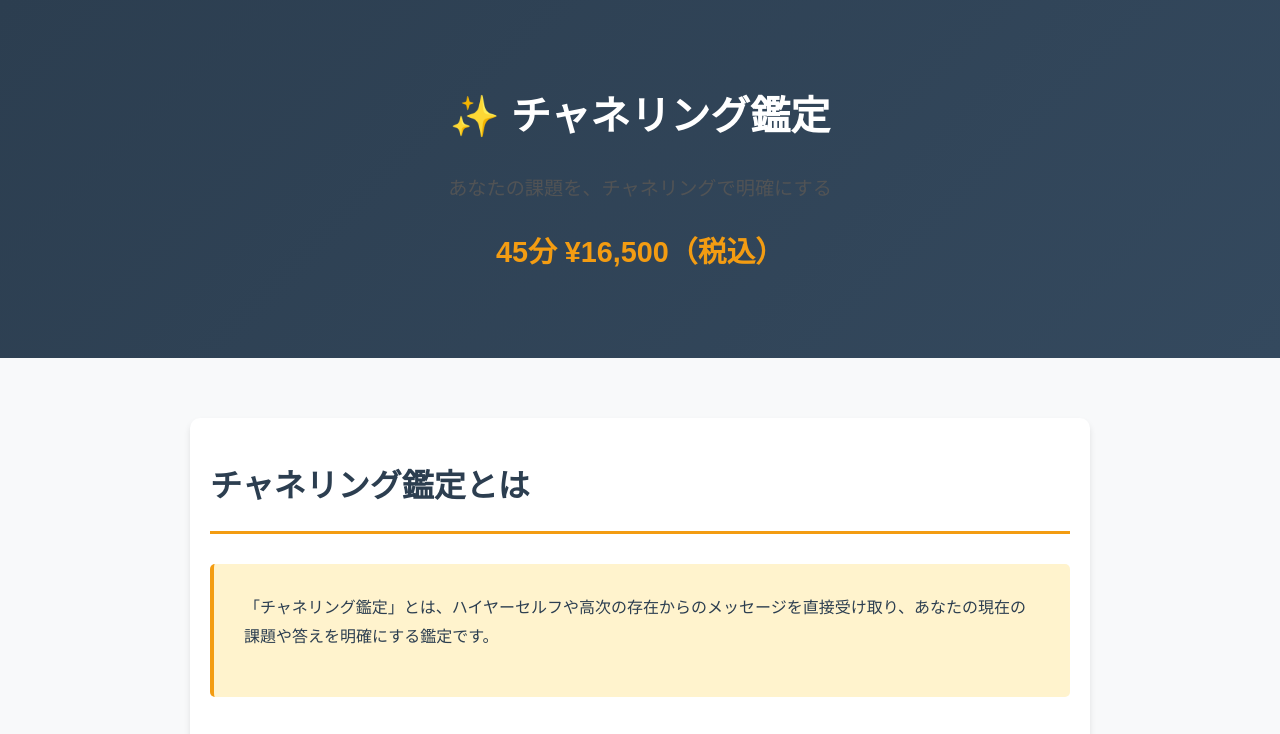
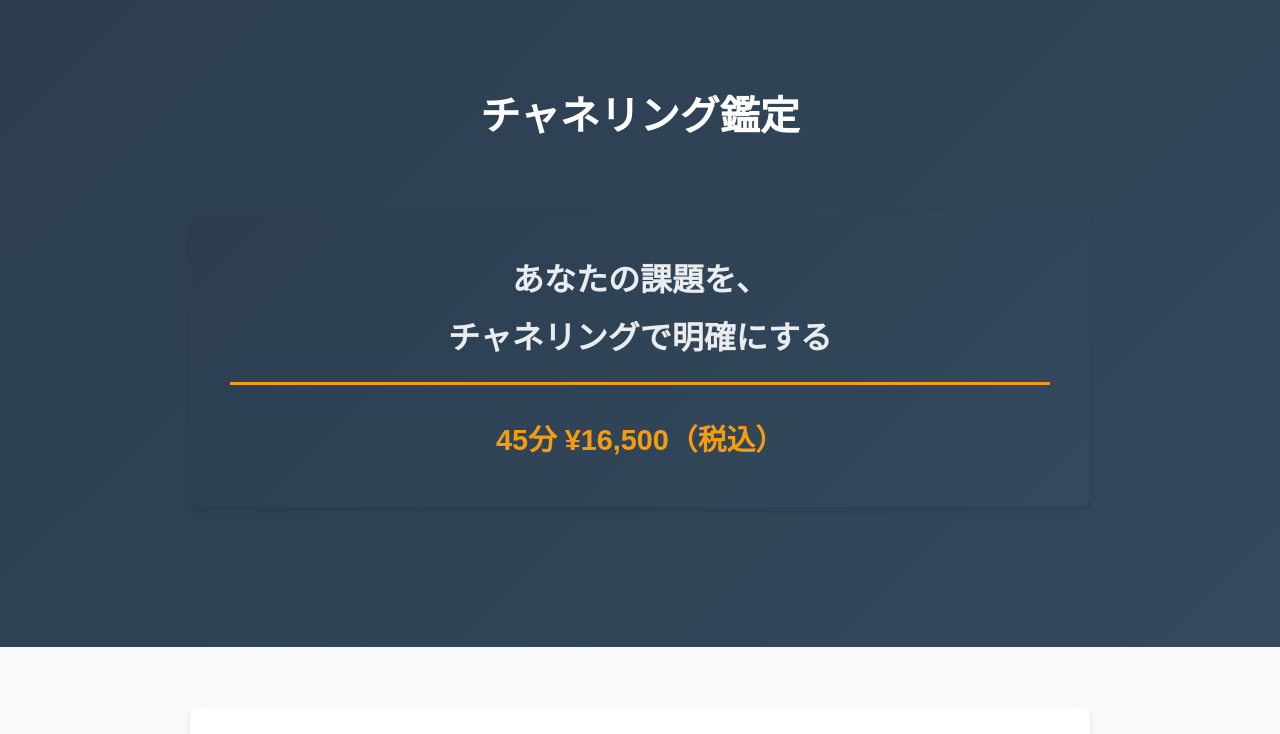
Before and after one commit to kokoroba-create/channeling, a plain HTML site: page index.html in a window 1280 px wide. Shown: the top 734 px of the page. Drawn offline with Linux system fonts and the light colour scheme.

Commit message:
Update index.html

```diff
--- a/index.html
+++ b/index.html
@@ -291,8 +291,9 @@
 <body>
 
 <header>
-  <h1>✨ チャネリング鑑定</h1>
-  <p>あなたの課題を、チャネリングで明確にする</p>
+  <h1>チャネリング鑑定</h1>
+  <section class="cta-section">
+  <h2 style="color: rgba(255, 255, 255, 0.9);">あなたの課題を、<br>チャネリングで明確にする</h2>
   <div class="price-highlight">45分 ¥16,500（税込）</div>
 </header>
 
```
